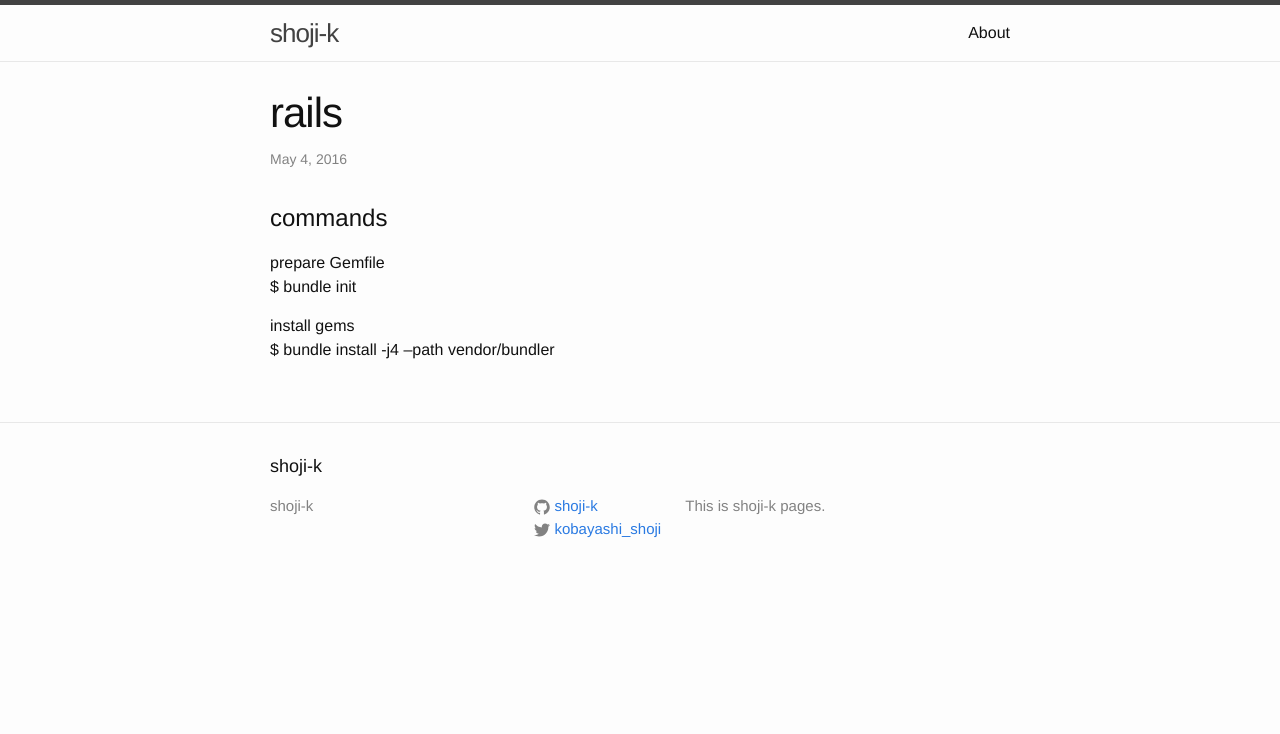
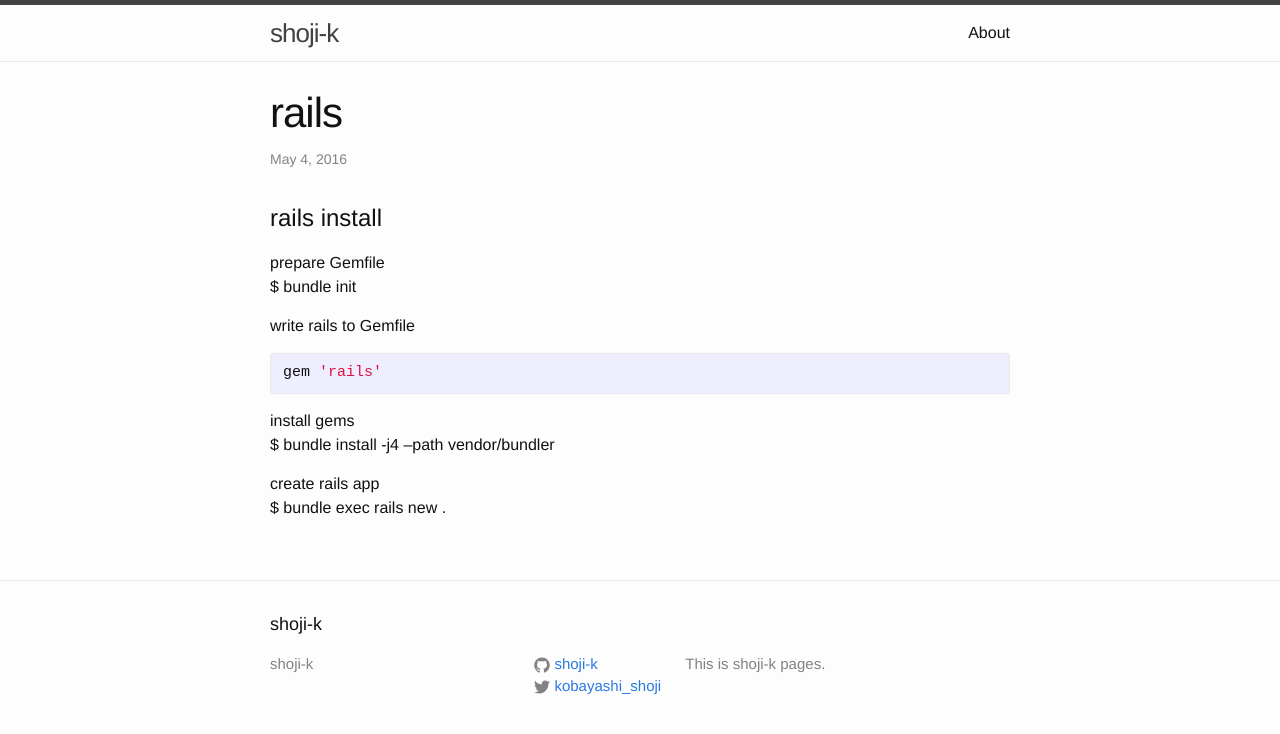
Before and after one commit to shoji-k/shoji-k.github.com, a Jekyll site: the page built from _posts/2016-05-04-rails.markdown, in a window 1280 px wide. Shown: the top 734 px of the page. Built offline with Jekyll 4.4.1, drawn with Linux system fonts in a browser that asks for light colours.

Commit message:
add rails install commands

```diff
--- a/_posts/2016-05-04-rails.markdown
+++ b/_posts/2016-05-04-rails.markdown
@@ -5,10 +5,19 @@ date:   2016-05-04 13:00:00 +0900
 categories: rails
 ---
 
-# commands
+# rails install
 
 prepare Gemfile
 $ bundle init
 
+write rails to Gemfile
+
+{% highlight ruby %}
+gem 'rails'
+{% endhighlight %}
+
 install gems
 $ bundle install -j4 --path vendor/bundler
+
+create rails app
+$ bundle exec rails new .
```
